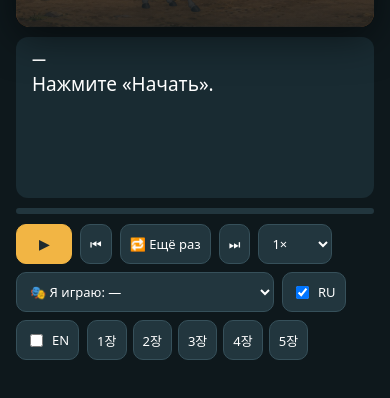
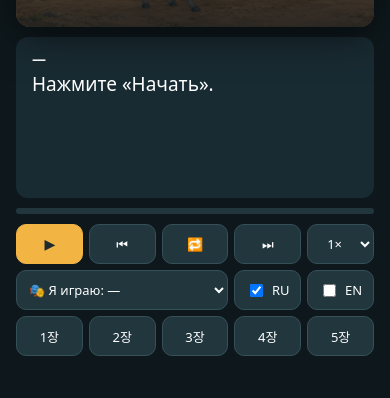
Before and after one commit to dmitriiree/bremen, a plain HTML site: page index.html in a window 390 px wide. Shown: the part 186-584 px from the top of the page. Drawn offline with Linux system fonts and the light colour scheme.

Commit message:
Phone: 5-column full-width controls
Co-Authored-By: Claude Opus 5.5 <noreply@anthropic.com>

```diff
--- a/index.html
+++ b/index.html
@@ -170,7 +170,13 @@
   .recv .action { font-size: 30px; } .recv .card .ru, .recv .card .en { font-size: 32px; } .recv .actor .tag { font-size: 24px; }
   .recv .controls, .recv .note, .recv .title { display: none !important; }
   .recv #mark { top: 1920px; }
-  @media (max-width: 640px) { .controls button, .controls select, .controls label { font-size: 13px; padding: 6px 9px; }
+  @media (max-width: 640px) { .controls button, .controls select, .controls label { font-size: 13px; padding: 6px 4px; }
+    /* phone: a 5-column grid across the full width */
+    .controls { display: grid; grid-template-columns: repeat(5, 1fr); gap: 6px; }
+    .controls > *, .chapters button { width: 100%; min-width: 0 !important; justify-content: center; text-align: center; }
+    #me { grid-column: span 3; text-align: left; padding-left: 8px; }
+    .chapters { grid-column: 1 / -1; display: grid; grid-template-columns: repeat(5, 1fr); gap: 6px; }
+    #again .lbl { display: none; }
     .yourturn { font-size: 16px; padding: .8em 1.3em; bottom: 4%; max-width: 92%; } }
 </style>
 </head>
@@ -269,7 +275,7 @@
     return k ? `${n[0]} · ${n[k]}` : n[0]; }
   function applyLang() {
     const T = UI[lang]; document.documentElement.lang = lang;
-    $('tagline').textContent = T.tagline; $('go').textContent = T.go; $('again').textContent = T.again;
+    $('tagline').textContent = T.tagline; $('go').textContent = T.go; $('again').innerHTML = T.again.replace(/^(\S+) (.*)$/, '$1<span class="lbl"> $2</span>');
     $('yourturn').textContent = matchMedia('(pointer: coarse)').matches ? T.yourturnTouch : T.yourturn;
     [...$('me').options].forEach(o => { o.textContent = `${T.iplay}: ${o.value ? speakerName(o.value) : '—'}`; });
     [...$('chapters').children].forEach((b, k) => { const c = items[chapterIdx[k]]; b.title = lang === 'ko' ? c.text : c[lang]; });
```
